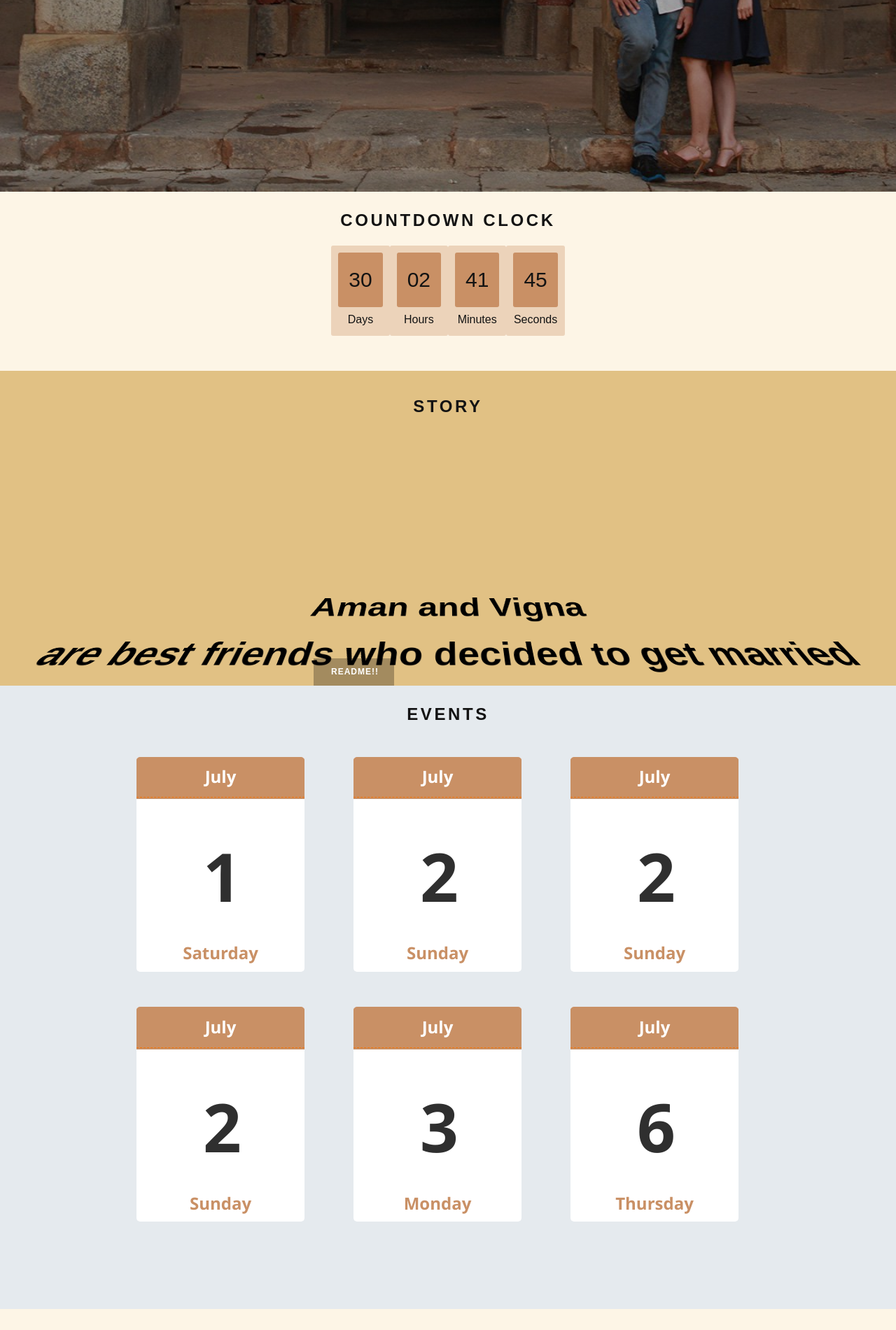
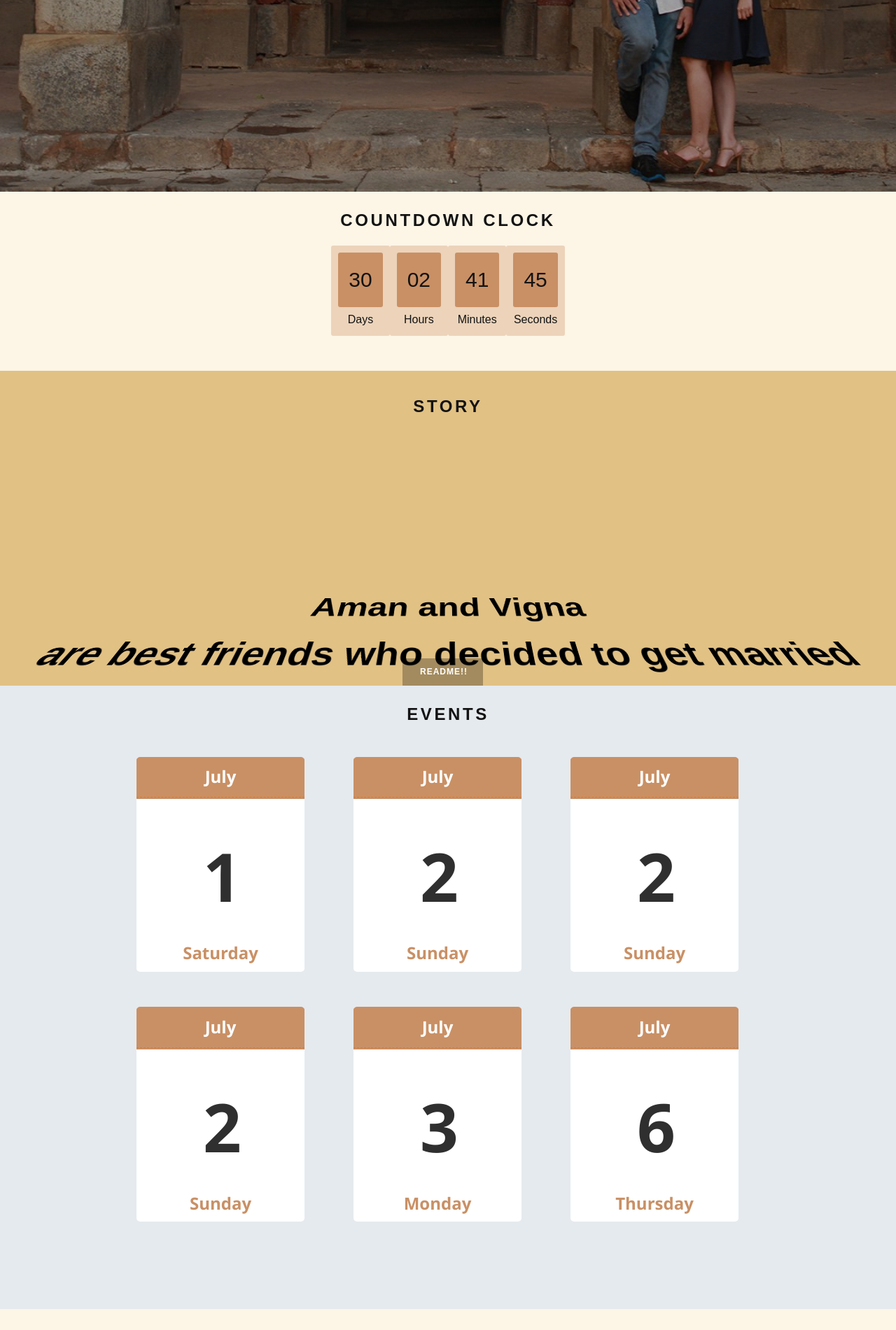
Before and after one commit to uncommonaman/aman_wedding, a Jekyll site: the page built from index.html, in a window 1280 px wide. Shown: the part 626-2527 px from the top of the page at 70% size. Built offline with Jekyll 4.4.1, drawn with Linux system fonts in a browser that asks for light colours; some web fonts are replaced.

Commit message:
fix positioning of header story

```diff
--- a/assets/css/3-modules/_story.sass
+++ b/assets/css/3-modules/_story.sass
@@ -14,7 +14,7 @@
   text-shadow: none
   background: rgba(0, 0, 0, 0.28)
   position: absolute
-  left: 35%
+  left: calc(50% - 65px)
   width: 115px
   bottom: 0
 
--- a/assets/js/parallax.js
+++ b/assets/js/parallax.js
@@ -28,11 +28,14 @@ $(document).ready(function() {
         var scrollOffset = $(window).scrollTop();
         if (scrollOffset < heroHeight) {
             $(hero).css('height', (heroHeight - scrollOffset));
+
         }
         if (scrollOffset > (heroHeight - 215)) {
             hero.addClass('fixme');
+
         } else {
             hero.removeClass('fixme');
+
         };
     });
 }
--- a/story.html
+++ b/story.html
@@ -22,12 +22,13 @@ body, html {
   font-family: 'Montserrat', sans-serif;
 }
 
+
 .hero-nav {
   -webkit-backface-visibility: hidden;
   position: fixed;
   top: 0;
   right: 0;
-  bottom: 0;
+  bottom: initial;
   left: 0;
   display: -webkit-box;
   display: -ms-flexbox;
@@ -144,6 +145,7 @@ q {
 }
 
 
+
 /*.hero-nav h1 {
     color: #efefef;
     font-size: 5vw;
```
Also changed, not shown: 3 other files.
